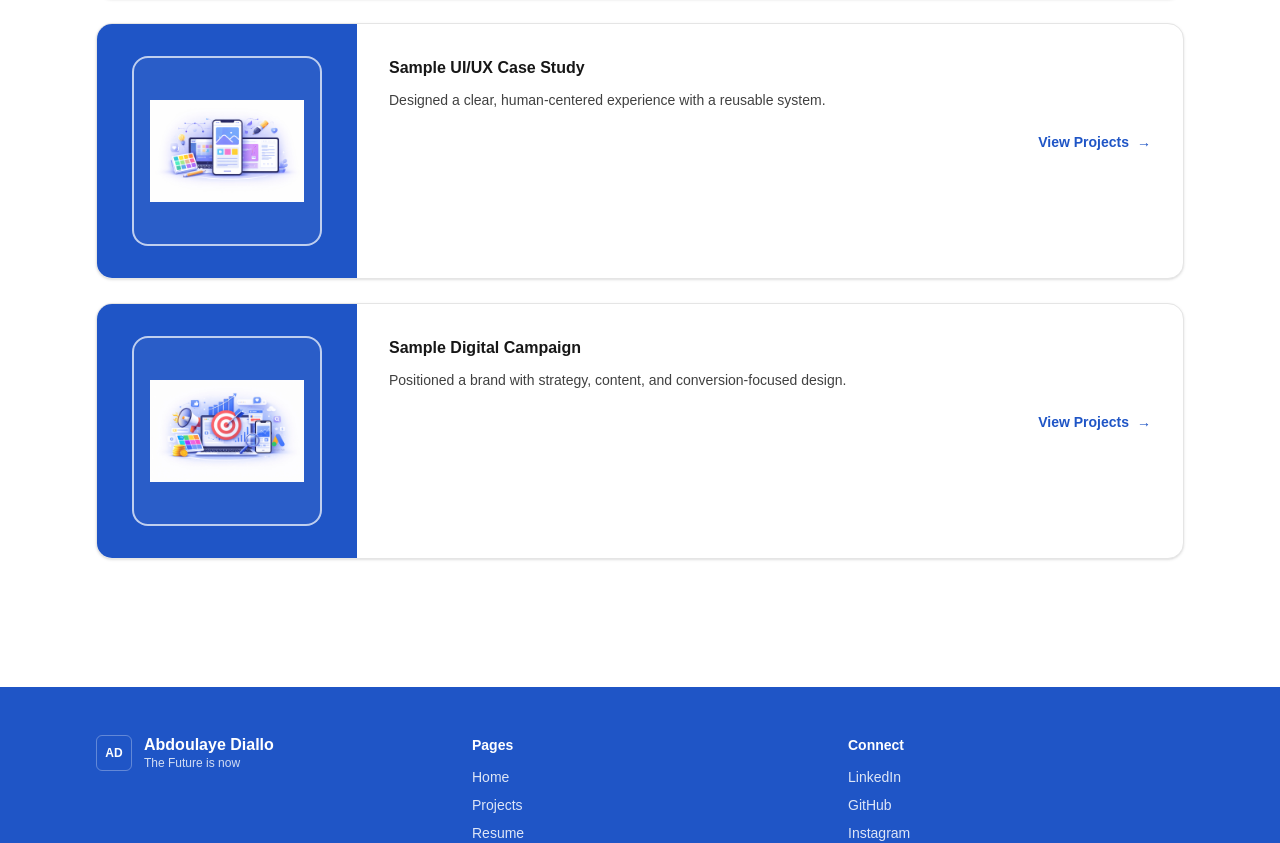
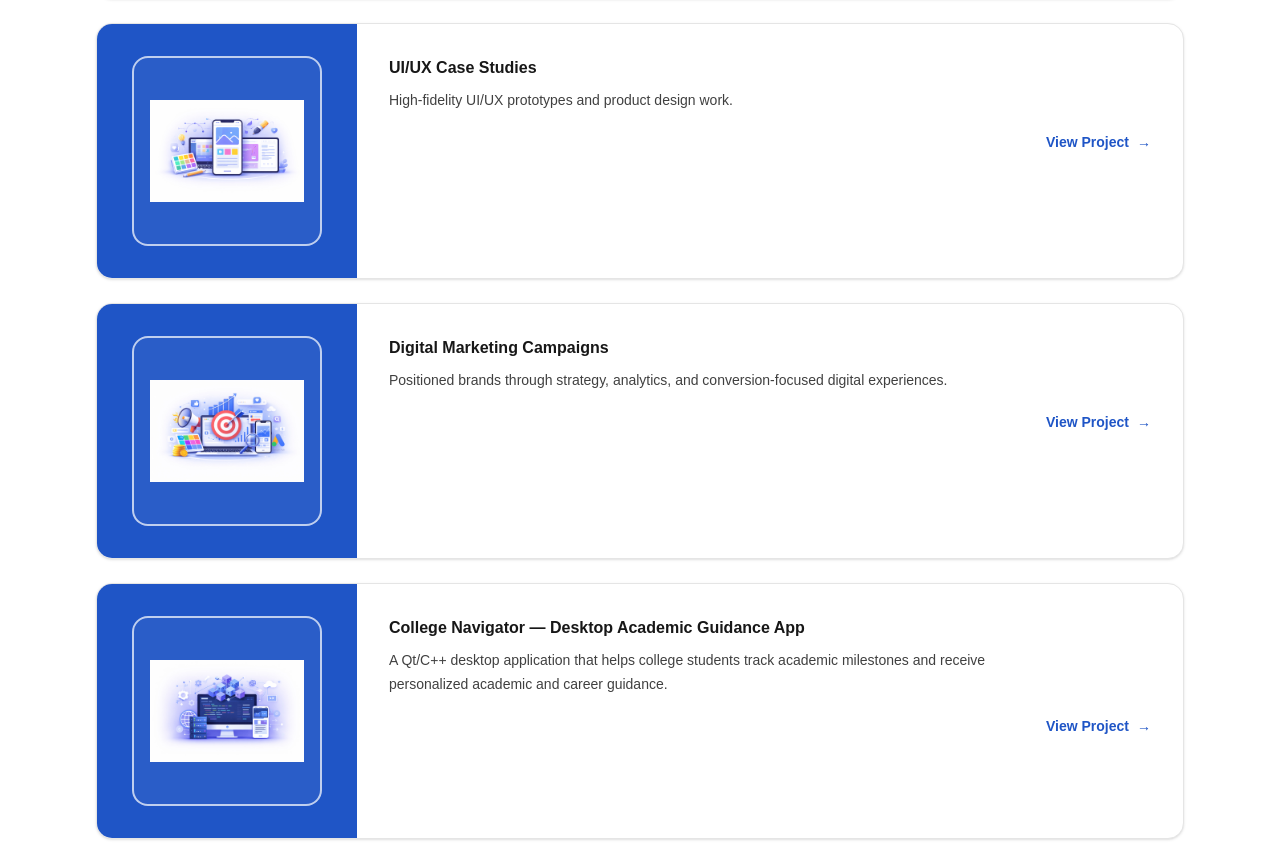
Before and after one commit to Kienda/abdoulayediallo, a Next.js app: page /projects in a window 1280 px wide. Shown: the part 563-1406 px from the top of the page. Built offline with nearby package versions, Linux system fonts and the light colour scheme.

Commit message:
add the software engineering projects

```diff
--- /dev/null
+++ b/src/app/projects/[slug]/page.tsx
@@ -0,0 +1,84 @@
+// src/app/projects/[slug]/page.tsx
+import Container from "@/components/Container";
+import FigmaEmbed from "@/components/FigmaEmbed";
+import Link from "next/link";
+import { projects } from "@/data/projects";
+
+export default async function ProjectDetailPage({
+  params,
+}: {
+  params: Promise<{ slug: string }>;
+}) {
+  const { slug } = await params;
+
+  const project = projects.find((p) => p.slug === slug);
+
+  if (!project) {
+    return (
+      <Container>
+        <section className="py-16">
+          <h1 className="text-4xl font-bold">Project not found</h1>
+          <p className="mt-2 text-neutral-700">No project matches: {slug}</p>
+          <Link className="mt-6 inline-block text-[#1f55c6] hover:underline" href="/projects">
+            ← Back to Projects
+          </Link>
+        </section>
+      </Container>
+    );
+  }
+
+  return (
+    <Container>
+      {/* Header */}
+      <section className="py-12">
+        <h1 className="text-5xl font-bold tracking-tight">{project.title}</h1>
+        <p className="mt-3 max-w-2xl text-neutral-700">{project.summary}</p>
+      </section>
+
+      {/* ✅ Only show this UI/UX section for the design project */}
+      {project.slug === "sample-design" && (
+        <section className="pb-16 space-y-8">
+          <div className="rounded-2xl border border-neutral-200 bg-white p-7">
+            <h2 className="text-xl font-bold">ColumbiaCribs (UI/UX)</h2>
+            <p className="mt-2 max-w-3xl text-sm leading-6 text-neutral-700">
+              Designed a campus housing review experience enabling Columbia students to share reliable
+              building reviews. Led key parts of the visual identity and high-fidelity UI, collaborating
+              with the team on components and interaction patterns.
+            </p>
+
+            <ul className="mt-4 list-disc space-y-2 pl-5 text-sm text-neutral-700">
+              <li>Designed the logo and visual identity to support trust and clarity</li>
+              <li>Created reusable UI components and consistent spacing/type scale</li>
+              <li>Iterated through feedback loops with teammates and stakeholders</li>
+            </ul>
+          </div>
+
+          <FigmaEmbed
+            title="ColumbiaCribs — High Fidelity Prototype"
+            src="https://embed.figma.com/design/CloiEorTdQuJTFpWJaZ1IK/UID-Team-26-High-Fidelity-Design?node-id=46-171&embed-host=share"
+          />
+
+          <div className="rounded-2xl border border-neutral-200 bg-white p-7">
+            <h2 className="text-xl font-bold">Cmynd E-Commerce Concept</h2>
+            <p className="mt-2 max-w-3xl text-sm leading-6 text-neutral-700">
+              A high-fidelity e-commerce UI concept created to practice product design, layout systems,
+              and conversion-focused UX patterns including product browsing, cart, and checkout confirmation.
+            </p>
+          </div>
+
+          <FigmaEmbed
+            title="Cmynd — E-Commerce UI Prototype"
+            src="https://embed.figma.com/design/cicjLTbYFu3cluWCOLBnG7/cmynd-E-com-V1?node-id=251-249&embed-host=share"
+          />
+        </section>
+      )}
+
+      {/* Back link */}
+      <div className="pb-16">
+        <Link className="text-[#1f55c6] hover:underline" href="/projects">
+          ← Back to Projects
+        </Link>
+      </div>
+    </Container>
+  );
+}
--- /dev/null
+++ b/src/components/FigmaEmbed.tsx
@@ -0,0 +1,26 @@
+type Props = {
+  title: string;
+  src: string;
+};
+
+export default function FigmaEmbed({ title, src }: Props) {
+  return (
+    <div className="overflow-hidden rounded-2xl border border-neutral-200 bg-white">
+      <div className="border-b border-neutral-200 px-6 py-4">
+        <h2 className="text-base font-bold text-neutral-900">{title}</h2>
+        <p className="mt-1 text-sm text-neutral-600">
+          Interactive Figma prototype (embedded)
+        </p>
+      </div>
+
+      <div className="relative w-full bg-white" style={{ paddingTop: "56.25%" }}>
+        <iframe
+          title={title}
+          src={src}
+          className="absolute left-0 top-0 h-full w-full"
+          allowFullScreen
+        />
+      </div>
+    </div>
+  );
+}
--- a/src/components/ProjectCard.tsx
+++ b/src/components/ProjectCard.tsx
@@ -44,11 +44,12 @@ export default function ProjectCard({ project }: { project: Project }) {
       {/* actions */}
       <div className="mt-5 flex items-center gap-3">
         <Link
-          href={project.links?.caseStudy ?? "/projects"}
-          className="text-sm font-semibold text-[#1f55c6] hover:underline"
-        >
-          Read Case Study →
-        </Link>
+  href={`/projects/${project.slug}`}
+  className="text-sm font-semibold text-[#1f55c6] hover:underline"
+>
+  Read Case Study →
+</Link>
+
 
         {project.links?.demo ? (
           <a
--- a/src/components/ProjectRowCard.tsx
+++ b/src/components/ProjectRowCard.tsx
@@ -33,12 +33,17 @@ export default function ProjectRowCard({ project }: { project: Project }) {
           </p>
 
           <div className="mt-5 flex items-center justify-end">
-            <Link
-              href={project.links?.caseStudy ?? "/projects"}
-              className="inline-flex items-center gap-2 text-sm font-semibold text-[#1f55c6] hover:underline"
-            >
-              View Projects <span aria-hidden>→</span>
-            </Link>
+            {project.links?.github && (
+  <a
+    href={project.links.github}
+    target="_blank"
+    rel="noopener noreferrer"
+    className="inline-flex items-center gap-2 text-sm font-semibold text-[#1f55c6] hover:underline"
+  >
+    View Project <span aria-hidden>→</span>
+  </a>
+)}
+
           </div>
         </div>
       </div>
--- a/src/data/projects.ts
+++ b/src/data/projects.ts
@@ -1,52 +1,62 @@
-// src/data/projects.ts
-export type ProjectCategory = "web" | "design" | "marketing";
-
-export type Project = {
-  slug: string;
-  title: string;
-  category: ProjectCategory;
-  summary: string;
-  tags: string[];
-  featured?: boolean;
-  year?: string;
-  links?: {
-    caseStudy?: string;
-    demo?: string;
-    github?: string;
-    figma?: string;
-  };
-  thumbnail?: string;
-};
-
 export const projects: Project[] = [
   {
-    slug: "sample-webapp",
-    title: "Sample Web App",
+    slug: "studentsuccess",
+    title: "StudentSuccess, Academic Guidance Platform",
     category: "web",
-    summary: "Built a web app to solve a real user workflow end-to-end.",
-    tags: ["Next.js", "TypeScript", "Tailwind"],
+    summary:
+      "A full-stack academic guidance platform with authentication, role-based access, and personalized student dashboards backed by PostgreSQL.",
+    tags: [
+      "Node.js",
+      "Express",
+      "PostgreSQL",
+      "JWT",
+      "Handlebars",
+      "Full-Stack",
+    ],
     featured: true,
-    links: { caseStudy: "/projects/sample-webapp", demo: "#", github: "#" },
+    links: {
+      github: "https://github.com/Kienda/StudentSuccess",
+    },
     thumbnail: "/projects/software.jpg",
   },
   {
-    slug: "sample-design",
-    title: "Sample UI/UX Case Study",
+    slug: "uiux-case-studies",
+    title: "UI/UX Case Studies",
     category: "design",
-    summary: "Designed a clear, human-centered experience with a reusable system.",
-    tags: ["Figma", "UI/UX", "Design System"],
+    summary: "High-fidelity UI/UX prototypes and product design work.",
+    tags: ["Figma", "UI/UX", "Design Systems"],
     featured: true,
-    links: { caseStudy: "/projects/sample-design", figma: "#" },
+    links: {
+      github: "https://github.com/Kienda/StudentSuccess",
+    },
     thumbnail: "/projects/design.jpg",
   },
   {
     slug: "sample-marketing",
-    title: "Sample Digital Campaign",
+    title: "Digital Marketing Campaigns",
     category: "marketing",
-    summary: "Positioned a brand with strategy, content, and conversion-focused design.",
+    summary:
+      "Positioned brands through strategy, analytics, and conversion-focused digital experiences.",
     tags: ["SEO", "Analytics", "Content"],
     featured: false,
-    links: { caseStudy: "/projects/sample-marketing" },
+     links: {
+      github: "https://github.com/Kienda/StudentSuccess",
+    },
     thumbnail: "/projects/marketing.jpg",
   },
+
+  {
+  slug: "college-navigator",
+  title: "College Navigator — Desktop Academic Guidance App",
+  category: "web", // still Software Engineering
+  summary:
+    "A Qt/C++ desktop application that helps college students track academic milestones and receive personalized academic and career guidance.",
+  tags: ["C++", "Qt", "SQLite", "Desktop App"],
+  featured: false,
+  links: {
+    github: "https://github.com/Kienda/HonorsProject",
+  },
+  thumbnail: "/projects/software.jpg",
+},
+
 ];
```
